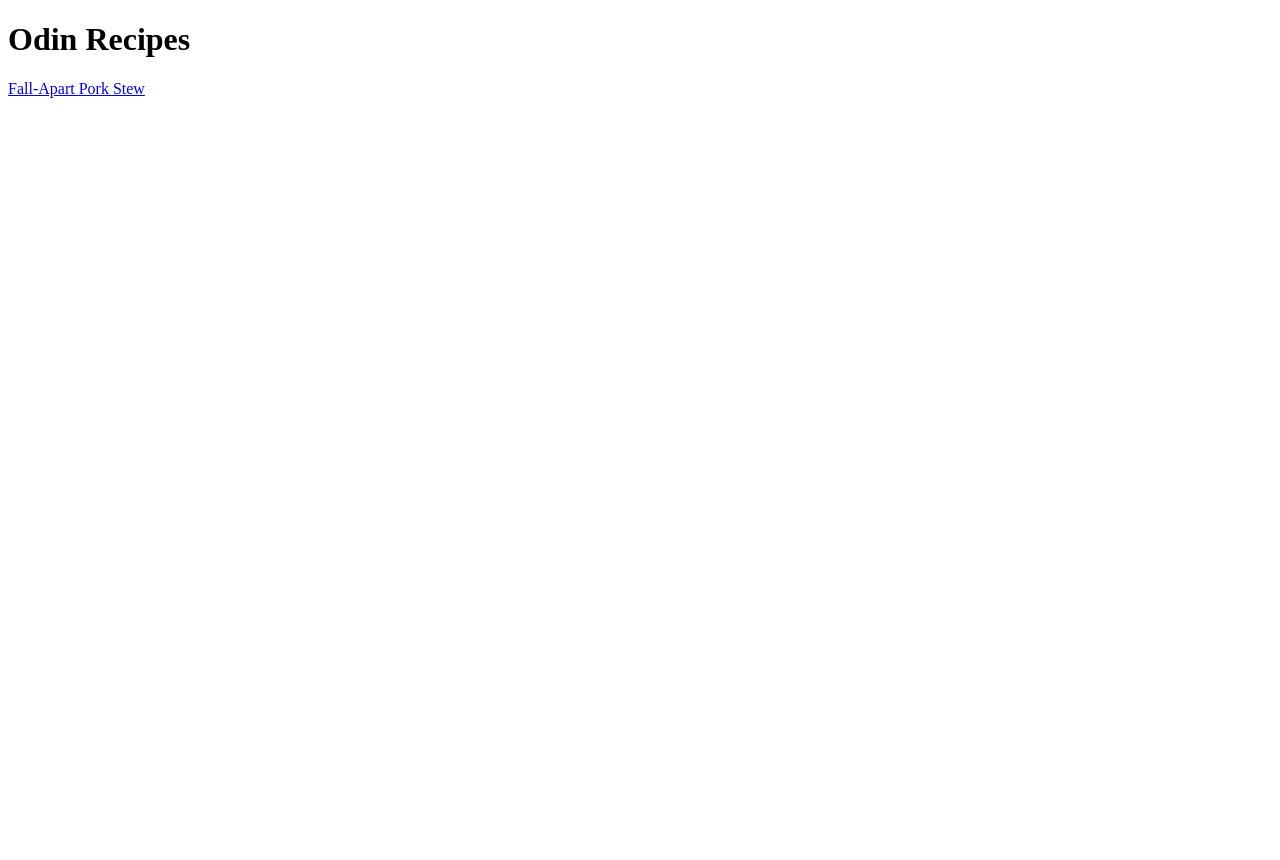
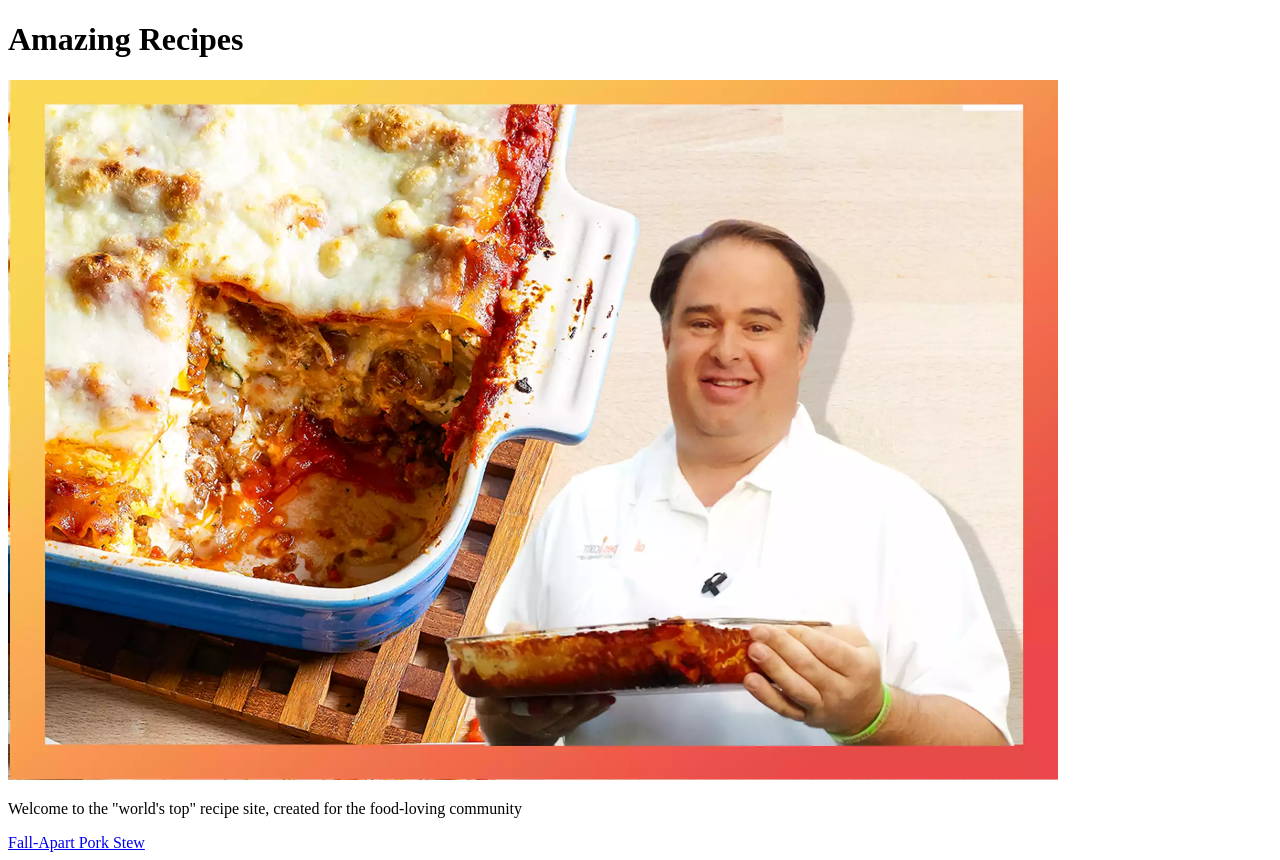
Before and after one commit to Kwasi-O-Tweneboah/odin-recipes, a plain HTML site: page index.html in a window 1280 px wide. Before the commit the page ends 800 px from the top, so only its background shows below. Drawn offline with Linux system fonts and the light colour scheme.

Commit message:
Made modifications to the index file.

```diff
--- a/index.html
+++ b/index.html
@@ -2,11 +2,13 @@
 <html lang="em">
     <head>
         <meta charset="UTF-8">
-        <title>Odin Recipes</title>
+        <title>Amazing Recipes</title>
     </head>
 
     <body>
-        <h1>Odin Recipes</h1>
+        <h1>Amazing Recipes</h1>
+        <img src="./images/cheff.webp" alt="Photo of Lasagna Cheff" width="auto" height="700">
+        <p>Welcome to the "world's top" recipe site, created for the food-loving community</p>
         <a href="./recipes/porkstew.html">Fall-Apart Pork Stew</a>
     </body>
 </html>
```
Also changed, not shown: images/cheff.webp (added).
